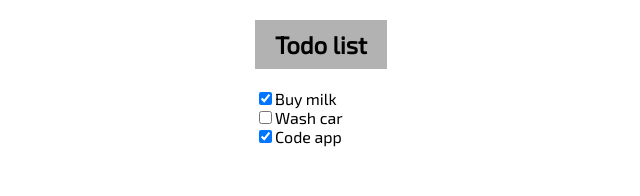
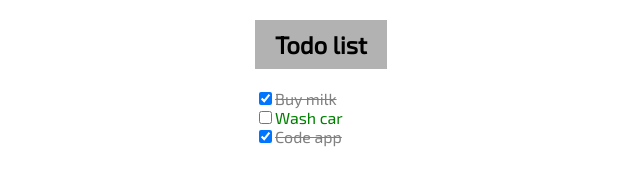
Before and after one commit to norbert-lukaszuk/reactapp, a React (Create React App) app: page / in a window 1280 px wide. Shown: the top 196 px of the page, without its empty margins (329-969 px from the left). Built offline with nearby package versions, Linux system fonts and the light colour scheme.

Commit message:
line-trugh property

```diff
--- a/src/components/TodoItem.js
+++ b/src/components/TodoItem.js
@@ -1,4 +1,5 @@
 import React from "react";
+import { createPortal } from "react-dom";
 
 function TodoItem(props) {
   return (
@@ -8,7 +9,15 @@ function TodoItem(props) {
         checked={props.completed}
         onChange={() => props.handleClick(props.id)}
       />
-      <span onClick={() => props.handleClick(props.id)}>{props.text}</span>
+      <span
+        style={
+          props.completed
+            ? { color: "gray", textDecoration: "line-through" }
+            : { color: "green" }
+        }
+      >
+        {props.text}
+      </span>
     </div>
   );
 }
--- /dev/null
+++ b/src/components/quockaTest.js
@@ -0,0 +1,5 @@
+let array = [];
+for (let i = 0; i < 10; i++) {
+  return array.push(i + Math.random() * 10);
+}
+console.log(array);
```
